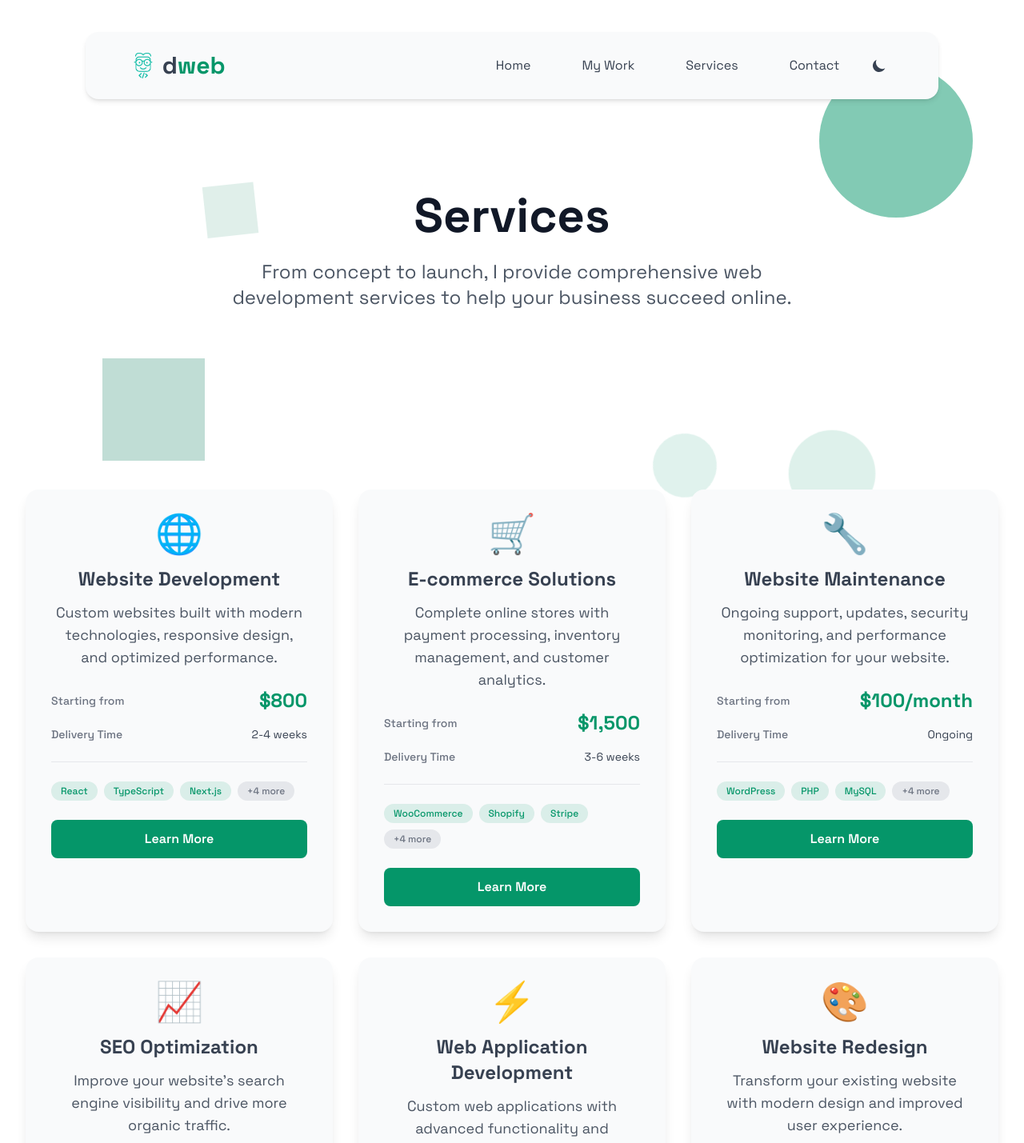
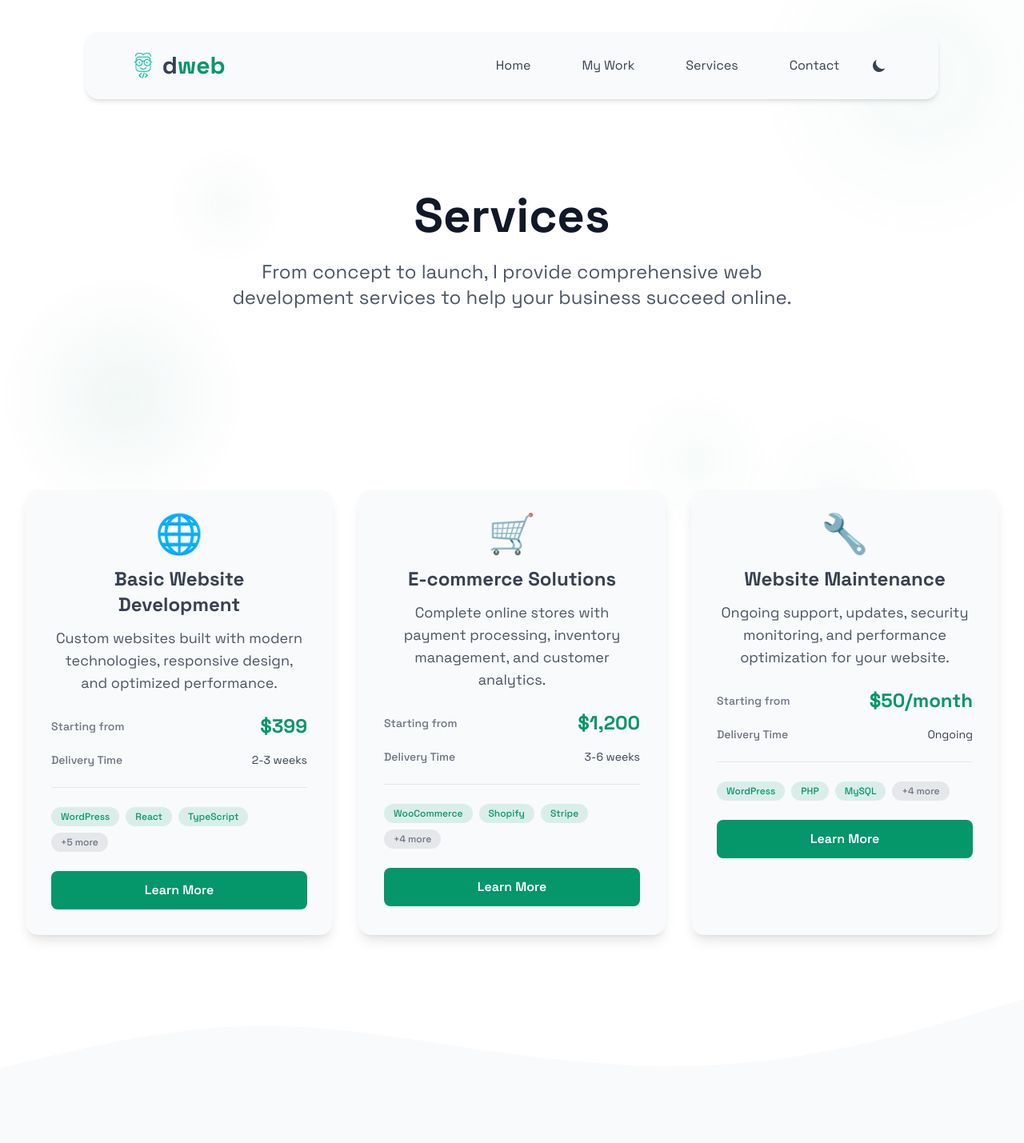
Before and after one commit to AbrorKhabibov/web-dev-portfolio, a React (Vite) app: page /services in a window 1280 px wide. Shown: the top 1429 px of the page at 80% size. Built offline with nearby package versions, Linux system fonts and the light colour scheme.

Commit message:
Refactor code structure for improved readability and maintainability

```diff
--- a/package.json
+++ b/package.json
@@ -22,7 +22,7 @@
   },
   "devDependencies": {
     "@eslint/js": "^9.29.0",
-    "@types/react": "^19.1.8",
+    "@types/react": "^19.2.14",
     "@types/react-dom": "^19.1.6",
     "@types/react-router-dom": "^5.3.3",
     "@types/three": "^0.177.0",
@@ -34,5 +34,6 @@
     "typescript": "~5.8.3",
     "typescript-eslint": "^8.34.1",
     "vite": "^6.3.5"
-  }
+  },
+  "packageManager": "yarn@4.9.1+sha512.f95ce356460e05be48d66401c1ae64ef84d163dd689964962c6888a9810865e39097a5e9de748876c2e0bf89b232d583c33982773e9903ae7a76257270986538"
 }
--- a/src/components/pages/HomeStack/Services.tsx
+++ b/src/components/pages/HomeStack/Services.tsx
@@ -78,7 +78,7 @@ export const Services: React.FC = () => {
         "1 month support"
       ],
       price: "$399",
-      icon: "🌱"
+      icon: ""
     },
     {
       title: "Medium",
@@ -92,7 +92,7 @@ export const Services: React.FC = () => {
         "Performance optimization"
       ],
       price: "$899",
-      icon: "🚀"
+      icon: ""
     },
     {
       title: "Advanced",
@@ -107,7 +107,7 @@ export const Services: React.FC = () => {
         "API development"
       ],
       price: "$2499",
-      icon: "⚡"
+      icon: ""
     }
   ];
 
--- a/src/components/pages/ServicesStack/servicesData.ts
+++ b/src/components/pages/ServicesStack/servicesData.ts
@@ -27,26 +27,25 @@ export interface ServicePackage {
 export const services: Service[] = [
   {
     id: 1,
-    title: "Website Development",
+    title: "Basic Website Development",
     description: "Custom websites built with modern technologies, responsive design, and optimized performance.",
-    detailedDescription: "I create stunning, responsive websites tailored to your business needs. From simple landing pages to complex web applications, I ensure your online presence stands out with modern design, fast loading times, and seamless user experience across all devices.",
+    detailedDescription: "I create stunning, responsive websites tailored to your business needs. I ensure your online presence stands out with modern design, fast loading times, and seamless user experience across all devices.",
     icon: "🌐",
     features: [
       "Responsive design for all devices",
       "Modern UI/UX design",
       "Fast loading performance",
       "SEO optimization",
-      "Content management system",
       "Cross-browser compatibility",
       "Mobile-first approach",
       "Accessibility standards"
     ],
-    technologies: ["React", "TypeScript", "Next.js", "Tailwind CSS", "Node.js", "HTML5", "CSS3"],
+    technologies: ["WordPress","React", "TypeScript", "Next.js", "Tailwind CSS", "Node.js", "HTML5", "CSS3"],
     pricing: {
-      startingPrice: "$800",
+      startingPrice: "$399",
       priceNote: "Starting price for basic websites, custom quotes for complex projects"
     },
-    deliveryTime: "2-4 weeks",
+    deliveryTime: "2-3 weeks",
     category: "Development"
   },
   {
@@ -67,7 +66,7 @@ export const services: Service[] = [
     ],
     technologies: ["WooCommerce", "Shopify", "Stripe", "PayPal", "Square", "WordPress", "React"],
     pricing: {
-      startingPrice: "$1,500",
+      startingPrice: "$1,200",
       priceNote: "Includes basic e-commerce features, advanced features quoted separately"
     },
     deliveryTime: "3-6 weeks",
@@ -91,84 +90,12 @@ export const services: Service[] = [
     ],
     technologies: ["WordPress", "PHP", "MySQL", "Google Analytics", "SSL", "CDN", "Monitoring Tools"],
     pricing: {
-      startingPrice: "$100/month",
+      startingPrice: "$50/month",
       priceNote: "Monthly maintenance plans available, custom packages for enterprise"
     },
     deliveryTime: "Ongoing",
     category: "Maintenance"
   },
-  {
-    id: 4,
-    title: "SEO Optimization",
-    description: "Improve your website's search engine visibility and drive more organic traffic.",
-    detailedDescription: "Boost your online visibility with comprehensive SEO services. I optimize your website's structure, content, and performance to rank higher in search results and attract more qualified visitors to your business.",
-    icon: "📈",
-    features: [
-      "Keyword research and strategy",
-      "On-page optimization",
-      "Technical SEO audit",
-      "Content optimization",
-      "Local SEO setup",
-      "Google My Business optimization",
-      "Performance tracking",
-      "Monthly reporting"
-    ],
-    technologies: ["Google Analytics", "Google Search Console", "SEMrush", "Ahrefs", "Schema Markup"],
-    pricing: {
-      startingPrice: "$300/month",
-      priceNote: "Monthly SEO packages, one-time audits also available"
-    },
-    deliveryTime: "3-6 months for results",
-    category: "Marketing"
-  },
-  {
-    id: 5,
-    title: "Web Application Development",
-    description: "Custom web applications with advanced functionality and database integration.",
-    detailedDescription: "Build powerful web applications that solve your specific business challenges. From customer portals to internal tools, I create scalable applications with modern technologies and intuitive user interfaces.",
-    icon: "⚡",
-    features: [
-      "Custom functionality",
-      "Database integration",
-      "User authentication",
-      "API development",
-      "Third-party integrations",
-      "Admin dashboards",
-      "Real-time features",
-      "Scalable architecture"
-    ],
-    technologies: ["React", "Node.js", "TypeScript", "PostgreSQL", "MongoDB", "Express", "Socket.io"],
-    pricing: {
-      startingPrice: "$2,000",
-      priceNote: "Custom applications quoted based on complexity and features"
-    },
-    deliveryTime: "4-8 weeks",
-    category: "Development"
-  },
-  {
-    id: 6,
-    title: "Website Redesign",
-    description: "Transform your existing website with modern design and improved user experience.",
-    detailedDescription: "Give your website a fresh new look and improved functionality. I redesign existing websites to be more modern, user-friendly, and aligned with your brand while preserving your existing content and SEO rankings.",
-    icon: "🎨",
-    features: [
-      "Modern design upgrade",
-      "Improved user experience",
-      "Mobile responsiveness",
-      "Performance optimization",
-      "Brand consistency",
-      "Content migration",
-      "SEO preservation",
-      "Training and support"
-    ],
-    technologies: ["Figma", "Adobe XD", "React", "CSS3", "WordPress", "Gatsby", "Next.js"],
-    pricing: {
-      startingPrice: "$1,200",
-      priceNote: "Redesign pricing based on current site complexity and new requirements"
-    },
-    deliveryTime: "3-5 weeks",
-    category: "Design"
-  }
 ];
 
 export const servicePackages: ServicePackage[] = [
@@ -176,13 +103,13 @@ export const servicePackages: ServicePackage[] = [
     id: 1,
     name: "Starter Package",
     description: "Perfect for small businesses and startups",
-    price: "$800",
+    price: "$499",
     features: [
       "5-page responsive website",
       "Basic SEO optimization",
       "Contact form integration",
       "Mobile-friendly design",
-      "1 month free maintenance",
+      "3 month free maintenance",
       "Basic analytics setup"
     ],
     category: "Website"
@@ -191,14 +118,14 @@ export const servicePackages: ServicePackage[] = [
     id: 2,
     name: "Business Package",
     description: "Ideal for growing businesses",
-    price: "$1,500",
+    price: "$1,399",
     features: [
       "10-page responsive website",
       "Advanced SEO optimization",
       "Content management system",
       "E-commerce functionality",
       "Social media integration",
-      "3 months free maintenance",
+      "6 months free maintenance",
       "Analytics and reporting",
       "Training included"
     ],
--- a/src/components/reusables/AnimatedBackground.tsx
+++ b/src/components/reusables/AnimatedBackground.tsx
@@ -5,251 +5,116 @@ interface AnimatedBackgroundProps {
   variant?: 'geometric' | 'particles' | 'waves' | 'grid';
 }
 
-export const AnimatedBackground: React.FC<AnimatedBackgroundProps> = ({ variant = 'geometric' }) => {
+/*
+ * Each variant is a single <div> with layered CSS gradients.
+ * One slow opacity animation max per variant — everything runs on the
+ * compositor so it never blocks the main thread or hurts INP.
+ */
+
+const BASE: React.CSSProperties = {
+  position: 'absolute',
+  inset: 0,
+  overflow: 'hidden',
+  pointerEvents: 'none',
+  contain: 'strict',
+};
+
+const AnimatedBackgroundInner: React.FC<AnimatedBackgroundProps> = ({ variant = 'geometric' }) => {
   const { theme } = useTheme();
+  const c1 = theme.colors.accent.primary;
+  const c2 = theme.colors.accent.hover;
 
   if (variant === 'geometric') {
     return (
-      <div className="absolute inset-0 overflow-hidden pointer-events-none">
-        {/* Large circle */}
       <div
-          className="absolute w-48 h-48 rounded-full opacity-5 animate-pulse"
         style={{
-            backgroundColor: theme.colors.accent.primary,
-            top: '10%',
-            right: '5%',
-            animationDuration: '4s'
+          ...BASE,
+          background: `
+            radial-gradient(circle 220px at 90% 12%, ${c1}0d 0%, transparent 100%),
+            radial-gradient(circle 160px at 12% 62%, ${c2}12 0%, transparent 100%),
+            radial-gradient(circle 120px at 82% 78%, ${c1}0a 0%, transparent 100%),
+            radial-gradient(circle 80px  at 22% 32%, ${c2}0a 0%, transparent 100%),
+            radial-gradient(circle 100px at 68% 72%, ${c1}0a 0%, transparent 100%)
+          `,
+          animation: 'bg-breathe 8s ease-in-out infinite',
+          willChange: 'opacity',
         }}
       />
-
-        {/* Medium squares */}
-        <div
-          className="absolute w-32 h-32 opacity-25 animate-bounce"
-          style={{
-            backgroundColor: theme.colors.accent.hover,
-            top: '60%',
-            left: '10%',
-            transform: 'rotate(45deg)',
-            animationDuration: '6s'
-          }}
-        />
-
-        <div
-          className="absolute w-24 h-24 rounded-full opacity-15 animate-ping"
-          style={{
-            backgroundColor: theme.colors.accent.primary,
-            bottom: '20%',
-            right: '15%',
-            animationDuration: '3s'
-          }}
-        />
-
-        {/* Small floating elements */}
-        <div
-          className="absolute w-16 h-16 opacity-12"
-          style={{
-            backgroundColor: theme.colors.accent.hover,
-            top: '30%',
-            left: '20%',
-            transform: 'rotate(30deg)',
-            animation: 'float 8s ease-in-out infinite'
-          }}
-        />
-
-        <div
-          className="absolute w-20 h-20 rounded-full opacity-12"
-          style={{
-            backgroundColor: theme.colors.accent.primary,
-            top: '70%',
-            right: '30%',
-            animation: 'float 10s ease-in-out infinite reverse'
-          }}
-        />
-      </div>
     );
   }
 
   if (variant === 'particles') {
     return (
-      <div className="absolute inset-0 overflow-hidden pointer-events-none">
-        {[...Array(15)].map((_, i) => (
       <div
-            key={i}
-            className="absolute w-4 h-4 rounded-full opacity-20"
         style={{
-              backgroundColor: i % 2 === 0 ? theme.colors.accent.primary : theme.colors.accent.hover,
-              left: `${Math.random() * 100}%`,
-              top: `${Math.random() * 100}%`,
-              animation: `particle-float ${3 + Math.random() * 4}s ease-in-out infinite`,
-              animationDelay: `${Math.random() * 2}s`
+          ...BASE,
+          background: `
+            radial-gradient(circle 6px at 12% 8%,  ${c1}33 0%, transparent 100%),
+            radial-gradient(circle 5px at 45% 22%, ${c2}33 0%, transparent 100%),
+            radial-gradient(circle 7px at 78% 15%, ${c1}33 0%, transparent 100%),
+            radial-gradient(circle 5px at 25% 55%, ${c2}33 0%, transparent 100%),
+            radial-gradient(circle 6px at 60% 70%, ${c1}33 0%, transparent 100%),
+            radial-gradient(circle 5px at 88% 45%, ${c2}33 0%, transparent 100%),
+            radial-gradient(circle 7px at 35% 82%, ${c1}33 0%, transparent 100%),
+            radial-gradient(circle 5px at 70% 90%, ${c2}33 0%, transparent 100%)
+          `,
+          animation: 'bg-breathe 6s ease-in-out infinite',
+          willChange: 'opacity',
         }}
       />
-        ))}
-      </div>
     );
   }
 
   if (variant === 'waves') {
     return (
-      <div className="absolute inset-0 overflow-hidden pointer-events-none">
-        {/* Animated waves */}
       <div
-          className="absolute inset-0"
         style={{
-            background: `linear-gradient(45deg, transparent 30%, ${theme.colors.accent.primary}10 50%, transparent 70%)`,
-            animation: 'wave-move 8s ease-in-out infinite'
+          ...BASE,
+          background: `
+            linear-gradient(45deg,  transparent 30%, ${c1}10 50%, transparent 70%),
+            linear-gradient(-45deg, transparent 40%, ${c2}08 60%, transparent 80%),
+            radial-gradient(ellipse 60% 40% at 20% 50%, ${c1}12 0%, transparent 100%),
+            radial-gradient(ellipse 50% 35% at 80% 30%, ${c2}0c 0%, transparent 100%)
+          `,
+          animation: 'bg-breathe 10s ease-in-out infinite',
+          willChange: 'opacity',
         }}
       />
-        <div
-          className="absolute inset-0"
-          style={{
-            background: `linear-gradient(-45deg, transparent 40%, ${theme.colors.accent.hover}08 60%, transparent 80%)`,
-            animation: 'wave-move 12s ease-in-out infinite reverse'
-          }}
-        />
-        <div
-          className="absolute inset-0"
-          style={{
-            background: `radial-gradient(circle at 20% 50%, ${theme.colors.accent.primary}15 20%, transparent 50%)`,
-            animation: 'wave-pulse 10s ease-in-out infinite'
-          }}
-        />
-        <div
-          className="absolute inset-0"
-          style={{
-            background: `radial-gradient(circle at 80% 30%, ${theme.colors.accent.hover}12 15%, transparent 40%)`,
-            animation: 'wave-pulse 14s ease-in-out infinite reverse'
-          }}
-        />
-      </div>
     );
   }
 
   if (variant === 'grid') {
     return (
-      <div className="absolute inset-0 overflow-hidden pointer-events-none opacity-20">
-        {/* Animated grid pattern */}
       <div
-          className="absolute inset-0"
         style={{
+          ...BASE,
+          opacity: 0.15,
           backgroundImage: `
-              linear-gradient(${theme.colors.accent.primary}60 1px, transparent 1px),
-              linear-gradient(90deg, ${theme.colors.accent.primary}60 1px, transparent 1px)
+            linear-gradient(${c1}40 1px, transparent 1px),
+            linear-gradient(90deg, ${c1}40 1px, transparent 1px)
           `,
           backgroundSize: '60px 60px',
-            animation: 'grid-move 20s linear infinite'
         }}
       />
-
-        {/* Moving grid overlay */}
-        <div
-          className="absolute inset-0"
-          style={{
-            backgroundImage: `
-              linear-gradient(${theme.colors.accent.hover}80 1px, transparent 1px),
-              linear-gradient(90deg, ${theme.colors.accent.hover}80 1px, transparent 1px)
-            `,
-            backgroundSize: '40px 40px',
-            animation: 'grid-move-reverse 15s linear infinite'
-          }}
-        />
-
-        {/* Floating dots on grid intersections */}
-        {[...Array(8)].map((_, i) => (
-          <div
-            key={i}
-            className="absolute w-2 h-2 rounded-full"
-            style={{
-              backgroundColor: theme.colors.accent.primary,
-              left: `${15 + (i * 12)}%`,
-              top: `${20 + (i * 8)}%`,
-              animation: `dot-glow ${2 + i * 0.5}s ease-in-out infinite`,
-              animationDelay: `${i * 0.8}s`
-            }}
-          />
-        ))}
-      </div>
     );
   }
 
   return null;
 };
 
-// Add these keyframes to your CSS
+export const AnimatedBackground = React.memo(AnimatedBackgroundInner);
+
+// Single, ultra-light keyframe — opacity only (compositor property)
 const animationStyles = `
-@keyframes float {
-  0%, 100% {
-    transform: translateY(0px) rotate(0deg);
-  }
-  50% {
-    transform: translateY(-20px) rotate(180deg);
-  }
-}
-
-@keyframes particle-float {
-  0%, 100% {
-    transform: translateY(0px) scale(1);
-    opacity: 0.2;
-  }
-  50% {
-    transform: translateY(-30px) scale(1.2);
-    opacity: 0.4;
-  }
-}
-
-@keyframes wave-move {
-  0%, 100% {
-    transform: translateX(-50px) translateY(-25px) rotate(0deg);
-  }
-  50% {
-    transform: translateX(50px) translateY(25px) rotate(180deg);
-  }
-}
-
-@keyframes wave-pulse {
-  0%, 100% {
-    transform: scale(1) rotate(0deg);
-    opacity: 0.3;
-  }
-  50% {
-    transform: scale(1.2) rotate(180deg);
-    opacity: 0.1;
-  }
-}
-
-@keyframes grid-move {
-  0% {
-    transform: translate(0, 0);
-  }
-  100% {
-    transform: translate(60px, 60px);
-  }
-}
-
-@keyframes grid-move-reverse {
-  0% {
-    transform: translate(0, 0);
-  }
-  100% {
-    transform: translate(-40px, -40px);
-  }
-}
-
-@keyframes dot-glow {
-  0%, 100% {
-    transform: scale(1);
-    opacity: 0.4;
-  }
-  50% {
-    transform: scale(1.5);
-    opacity: 0.8;
-  }
+@keyframes bg-breathe {
+  0%, 100% { opacity: 1; }
+  50%      { opacity: 0.6; }
 }
 `;
 
-// Inject styles
-if (typeof document !== 'undefined') {
+if (typeof document !== 'undefined' && !document.getElementById('animated-bg-styles')) {
   const style = document.createElement('style');
+  style.id = 'animated-bg-styles';
   style.textContent = animationStyles;
   document.head.appendChild(style);
 }
--- a/src/components/reusables/Footer.tsx
+++ b/src/components/reusables/Footer.tsx
@@ -200,9 +200,6 @@ export const Footer: React.FC = () => {
                   <span style={{ color: theme.colors.neutral.text }}>Web Development</span>
                 </li>
                 <li>
-                  <span style={{ color: theme.colors.neutral.text }}>UI/UX Design</span>
-                </li>
-                <li>
                   <span style={{ color: theme.colors.neutral.text }}>E-commerce</span>
                 </li>
                 <li>
```
Also changed, not shown: .yarnrc.yml (added), 2 other files (tests, documents, lock files or other folders). Lines whose indentation alone changed are shown as unchanged.
